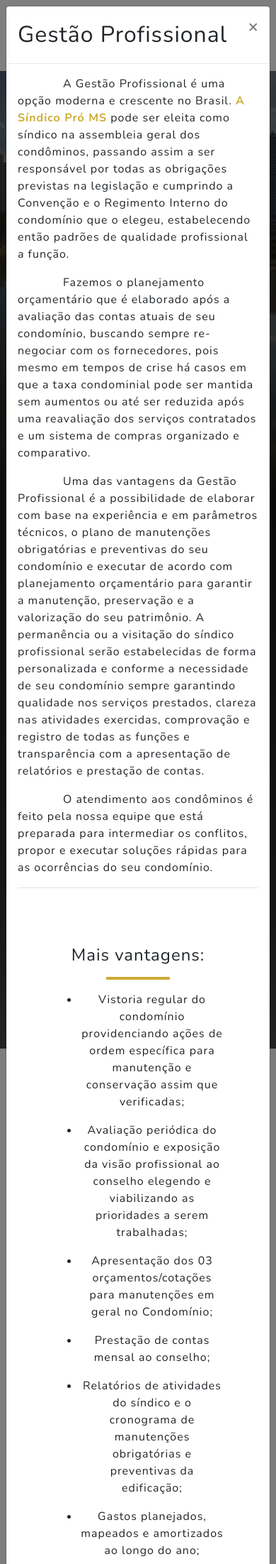
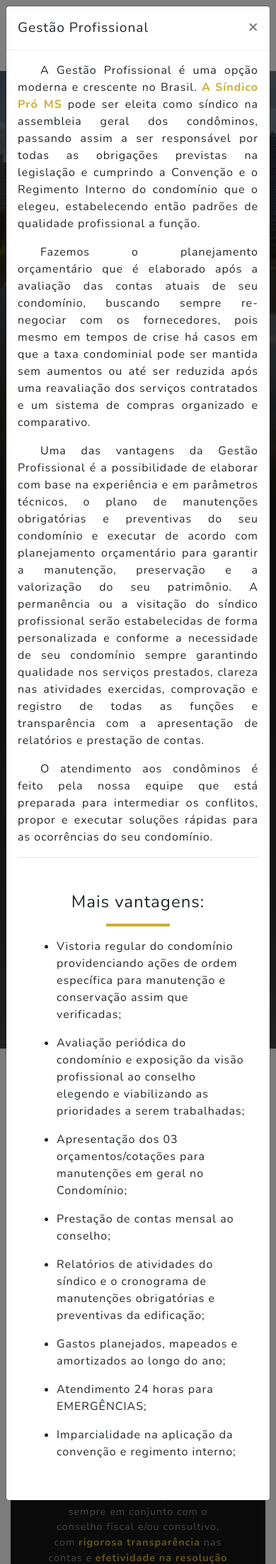
Before and after one commit to JonathanJHK/sindicopro_ms-web, a PHP site: page / in a window 390 px wide, after a click on "LER MAIS". Shown: the top 2203 px of the page at 71% size. Run offline with PHP 8.4, Linux system fonts and the light colour scheme.

```diff
--- a/View/css/grayscale.css
+++ b/View/css/grayscale.css
@@ -479,3 +479,22 @@ ul.social-buttons li a:active, ul.social-buttons li a:focus, ul.social-buttons l
 }
 
 .recuo { text-indent:4em }
+.list-m {
+  list-style-type:disc;
+}
+
+@media only screen and (max-width: 600px) {
+  .modal-title {
+    font-size: 1.2em !important;
+  }
+  .recuo {
+    text-indent:2em;
+    text-align: justify;
+  }
+
+  .featured-text {
+    padding: 0px;
+    list-style-type: none;
+  }
+
+}
--- a/View/index.php
+++ b/View/index.php
@@ -356,10 +356,10 @@
             <!-- Featured Project Row -->
             <div class="row mt-5 mb-4 mb-lg-5">
               <div class="col-xl-12 col-lg-12">
-                <div class="featured-text text-center text-lg-left">
-                  <h4 class="text-black">Mais vantagens:</h4>
+                <div class="featured-text text-lg-left">
+                  <h4 class="text-black text-center ">Mais vantagens:</h4>
                   <hr class="divider-main d-lg-none">
-                  <ul style="list-style-type:disc;">
+                  <ul class="list-m">
                     <li><p>Vistoria regular do condomínio providenciando ações de ordem específica para manutenção e conservação assim que verificadas;</p></li>
                     <li><p>Avaliação periódica do condomínio e exposição da visão profissional ao conselho elegendo e viabilizando as prioridades a serem trabalhadas;</p></li>
                     <li><p>Apresentação dos 03 orçamentos/cotações para manutenções em geral no Condomínio;</p></li>
@@ -395,10 +395,10 @@
             <!-- Featured Project Row -->
             <div class="row mt-5 mb-4 mb-lg-5">
               <div class="col-xl-12 col-lg-12">
-                <div class="featured-text text-center text-lg-left">
-                  <h4 class="text-black">Outras vantagens do síndico profissional:</h4>
+                <div class="featured-text text-lg-left">
+                  <h4 class="text-black text-center">Outras vantagens do síndico profissional:</h4>
                   <hr class="divider-main d-lg-none">
-                  <ul style="list-style-type:disc;">
+                  <ul class="list-m">
                     <li><p>Administrar o quadro de funcionários para garantir a correta execução dos serviços;</p></li>
                     <li><p>Controlar os prazos das manutenções periódicas, a fim de garantir o bom funcionamento e segurança;</p></li>
                     <li><p>Orientar, advertir e aplicar as penalidades quando necessário para garantir o cumprimento da convenção e do regimento;</p></li>
@@ -424,7 +424,7 @@
     <div class="modal-dialog modal-lg" role="document">
       <div class="modal-content">
         <div class="modal-header">
-          <h2 class="modal-title" id="exampleModalLabel">Síndico Profissional</h2>
+          <h2 class="modal-title" id="exampleModalLabel">Constituição de Condomínios</h2>
           <button type="button" class="close" data-dismiss="modal" aria-label="Close">
             <span aria-hidden="true">&times;</span>
           </button>
@@ -567,10 +567,17 @@
     </section>
 
     <!-- Footer -->
-    <footer class="bg-black small text-center text-white-50">
-      <div class="container">
-        Copyright &copy; Síndico Pró MS 2019
-      </div>
+    <footer class="bg-black small text-white-50 pt-4 pb-3">
+            <div class="container">
+                <div class="bottom-footer">
+                    <div class="row">
+                      <div class="col-xs-12 col-sm-12 col-md-12 col-lg-12">
+                          <p class="float-left mb-0">Copyright © 2019 <strong><a href="https://www.sindicoproms.com.br">Sindico Pró MS</a></strong>.Todos os Direitos Reservados.</p>
+                          <p class="float-right">Made by<a href="https://github.com/jonathanJHK" target="_blank"> Jonathan H.</a></p>
+                      </div>
+                    </div>
+                </div>
+              </div>
     </footer>
 
     <!-- Bootstrap core JavaScript -->
```
